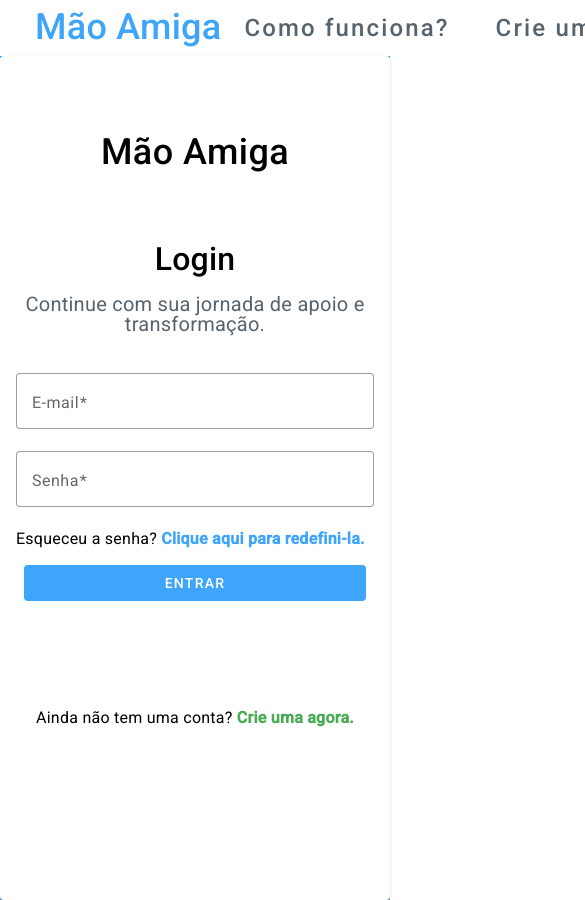
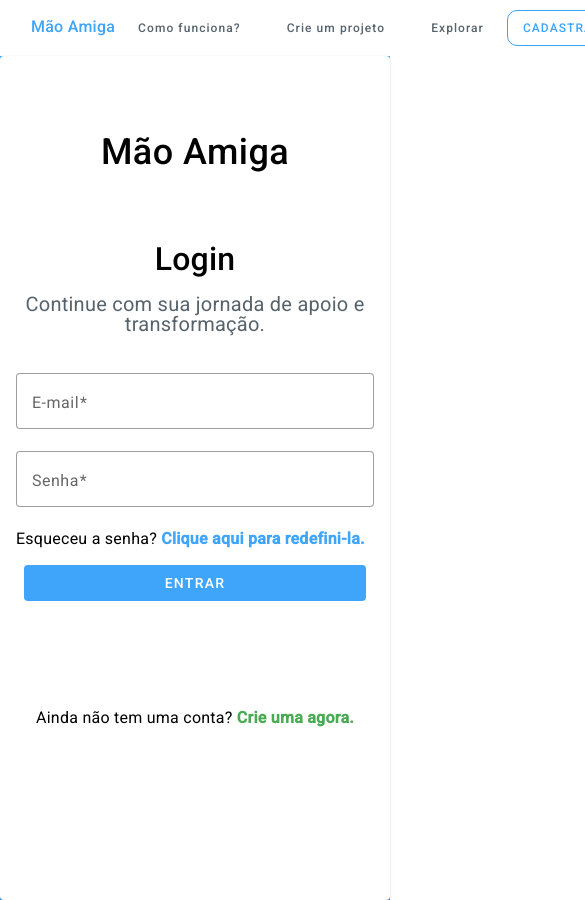
Before and after one commit to StefanyMikaelle/HackForChangeAlura, an Angular app: page /login in a window 390 px wide. Shown: the top 900 px of the page, 585 px wide, since content can reach past the window. Built offline with nearby package versions, Linux system fonts and the light colour scheme.

Commit message:
Login and Header updates (responsivity)

```diff
--- a/src/app/app.module.ts
+++ b/src/app/app.module.ts
@@ -104,7 +104,7 @@ import { PassagemDestaqueComponent } from './shared/passagem-destaque/passagem-d
     MatRadioModule,
     MatDividerModule,
     MatCheckboxModule,
-    MatSliderModule
+    MatSliderModule,
   ],
   providers: [{
     provide: HTTP_INTERCEPTORS,
--- a/src/app/pages/login/login.component.scss
+++ b/src/app/pages/login/login.component.scss
@@ -94,6 +94,14 @@ mat-error{
   color: #3EA5FB;
 }
 
+@media (max-width: 1024px){
+  .login-component {
+    display: flex;
+    justify-content: center;
+    height: auto;
+  }
+}
+
 @media (max-width: 768px) {
   .login-component {
     flex-direction: column;
@@ -154,3 +162,11 @@ mat-error{
     margin-left: 0;
   }
 }
+
+@media (max-width: 428px) {
+  .login-component {
+    display: flex;
+    justify-content: center;
+    height: auto;
+  }
+}
--- a/src/app/shared/header/header.component.scss
+++ b/src/app/shared/header/header.component.scss
@@ -5,7 +5,6 @@
     display: flex;
     justify-content: space-between;
     align-items: center;
-    padding: 10px 20px;
   }
 
   a {
@@ -23,8 +22,8 @@
   }
 
   .auth-toolbar {
-    display: flex; /* Alinhar itens à direita */
-    align-items: center; /* Centralizar verticalmente */
+    display: flex;
+    align-items: center;
   }
 
   .links-toolbar > button[mat-button]{
@@ -53,8 +52,23 @@
     border-radius: 10px;
   }
 
-  @media (max-width: 600px) {
-    /* TODO */
+  @media (max-width: 1024px){
+    .logo {
+      font-size: 2rem;
+    }
 
+    button {
+      font-size: 1rem;
+    }
+  }
+
+  @media (max-width: 768px) {
+    .logo {
+      font-size: 1rem;
+    }
+
+    button {
+      font-size: 0.75rem;
+    }
   }
 }
```
